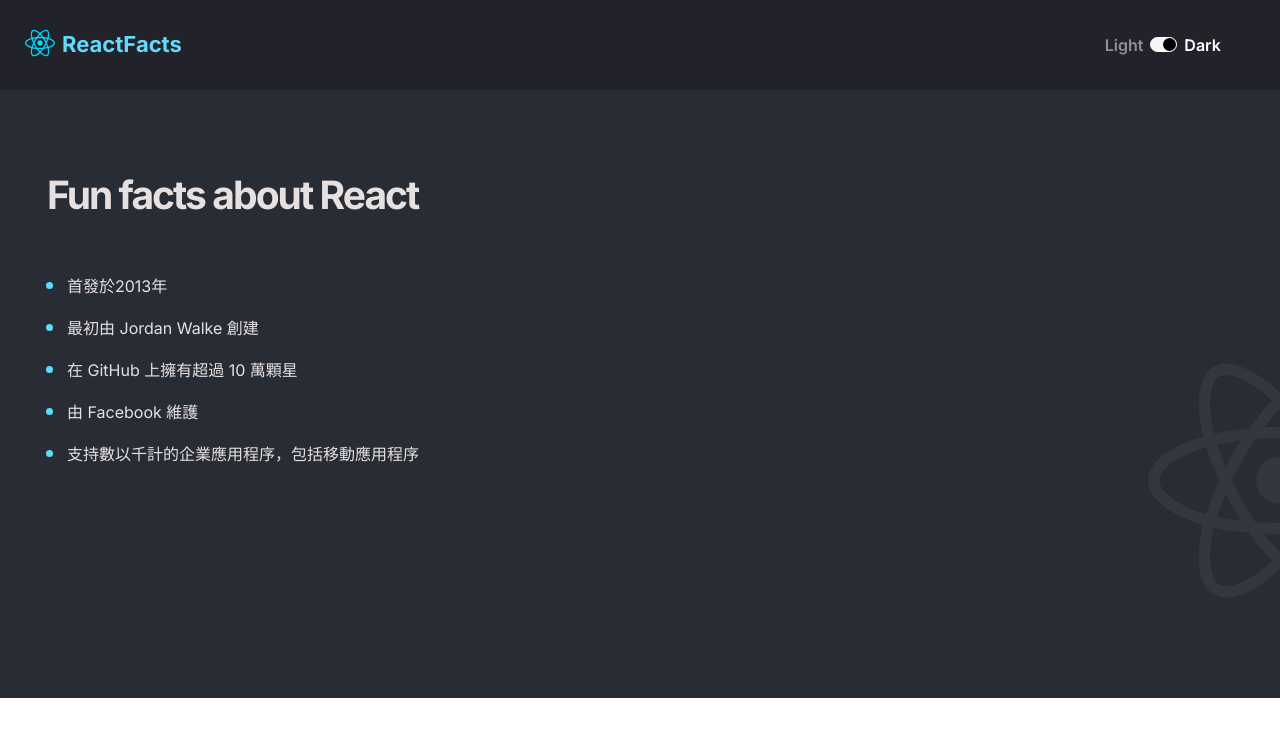
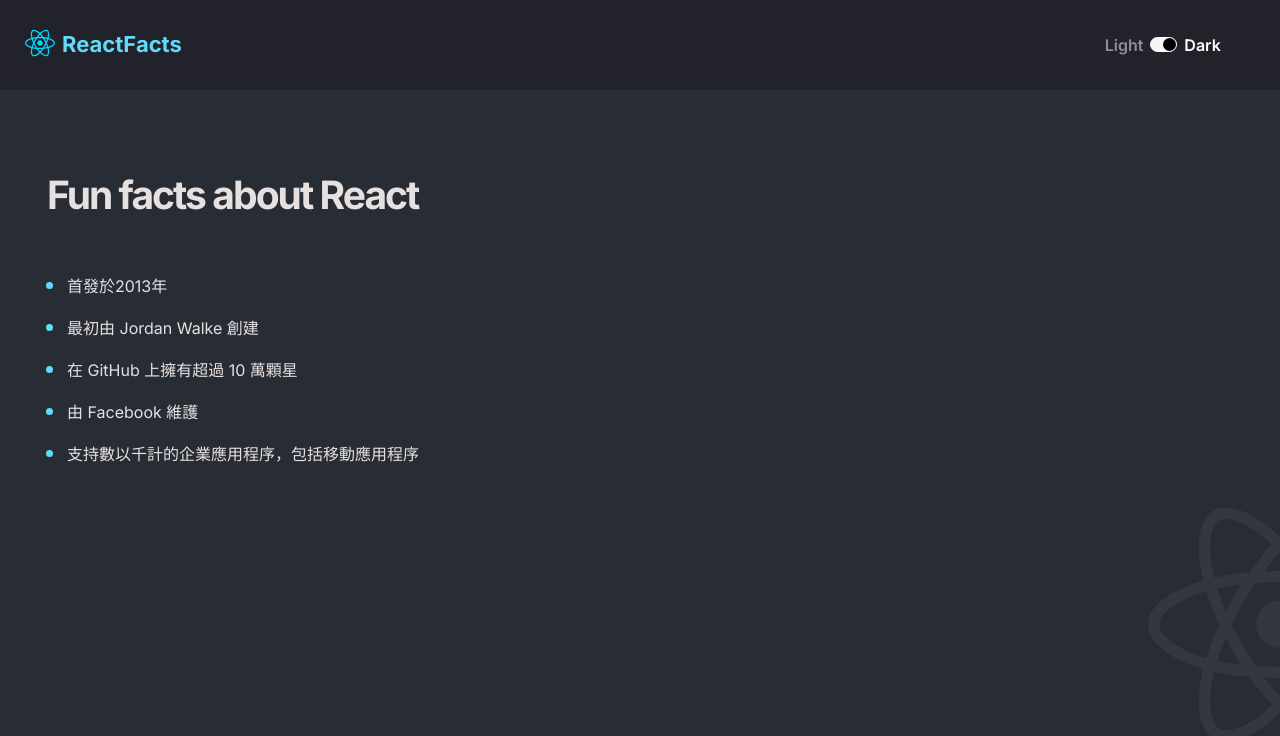
Before and after one commit to Greendayy/React-Info-Site, a React (Vite) app: page / in a window 1280 px wide. Shown: the top 736 px of the page. Built offline with nearby package versions, Linux system fonts and the light colour scheme.

Commit message:
Update App.css

```diff
--- a/src/App.css
+++ b/src/App.css
@@ -116,7 +116,7 @@
   background-image: url(/react-icon-large.png);
   background-color: #282D35;
   color: rgb(231, 224, 224);
-  height: 38rem;
+  height:100vh;
 }
 
 
```
